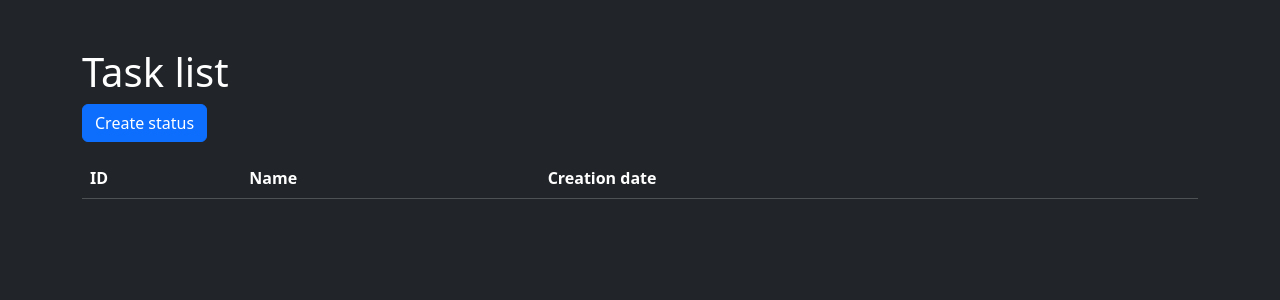
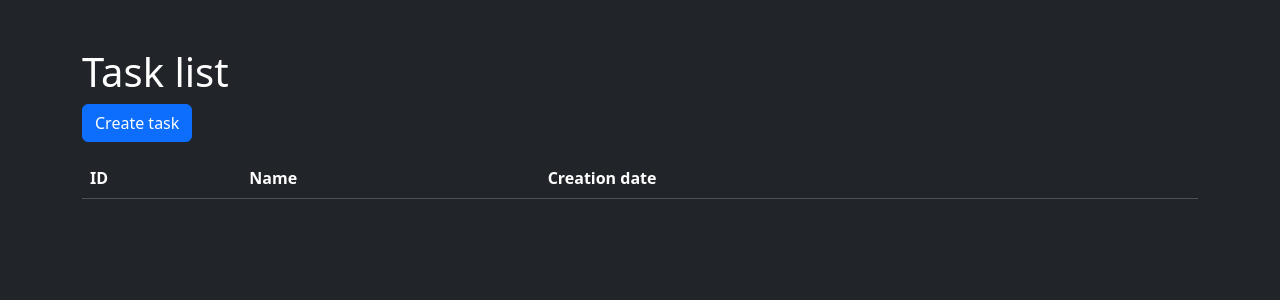
Before and after one commit to Midnight95/task-manager, a Django app: page /task/ in a window 1280 px wide. Shown: the part 57-357 px from the top of the page. Run offline with Django 4.2, Linux system fonts and the light colour scheme; data that the repository does not hold is empty; some libraries are stand-ins or nearby versions.

Commit message:
updated templates

```diff
--- a/task_manager/templates/task/task_list.html
+++ b/task_manager/templates/task/task_list.html
@@ -5,7 +5,7 @@
   <div class="container">
     <p class="h1">{{ title }}</p>
     <table class="table table-dark">
-        <a class="btn btn-primary mb-3" href="{% url 'task_create' %}">{% trans 'Create status' %}</a>
+        <a class="btn btn-primary mb-3" href="{% url 'task_create' %}">{% trans 'Create task' %}</a>
         <thead>
         <tr>
           <th>ID</th>
```
